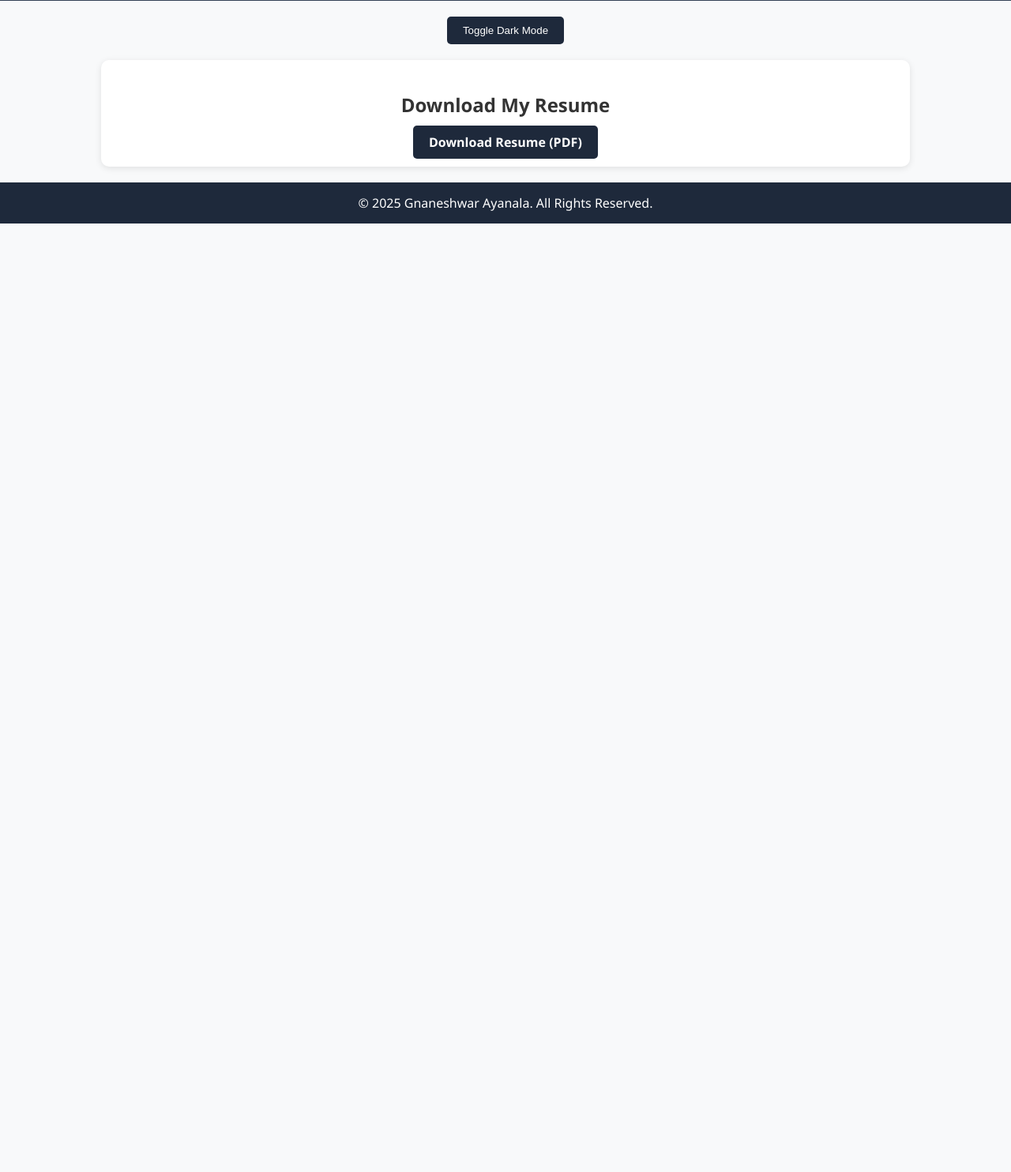
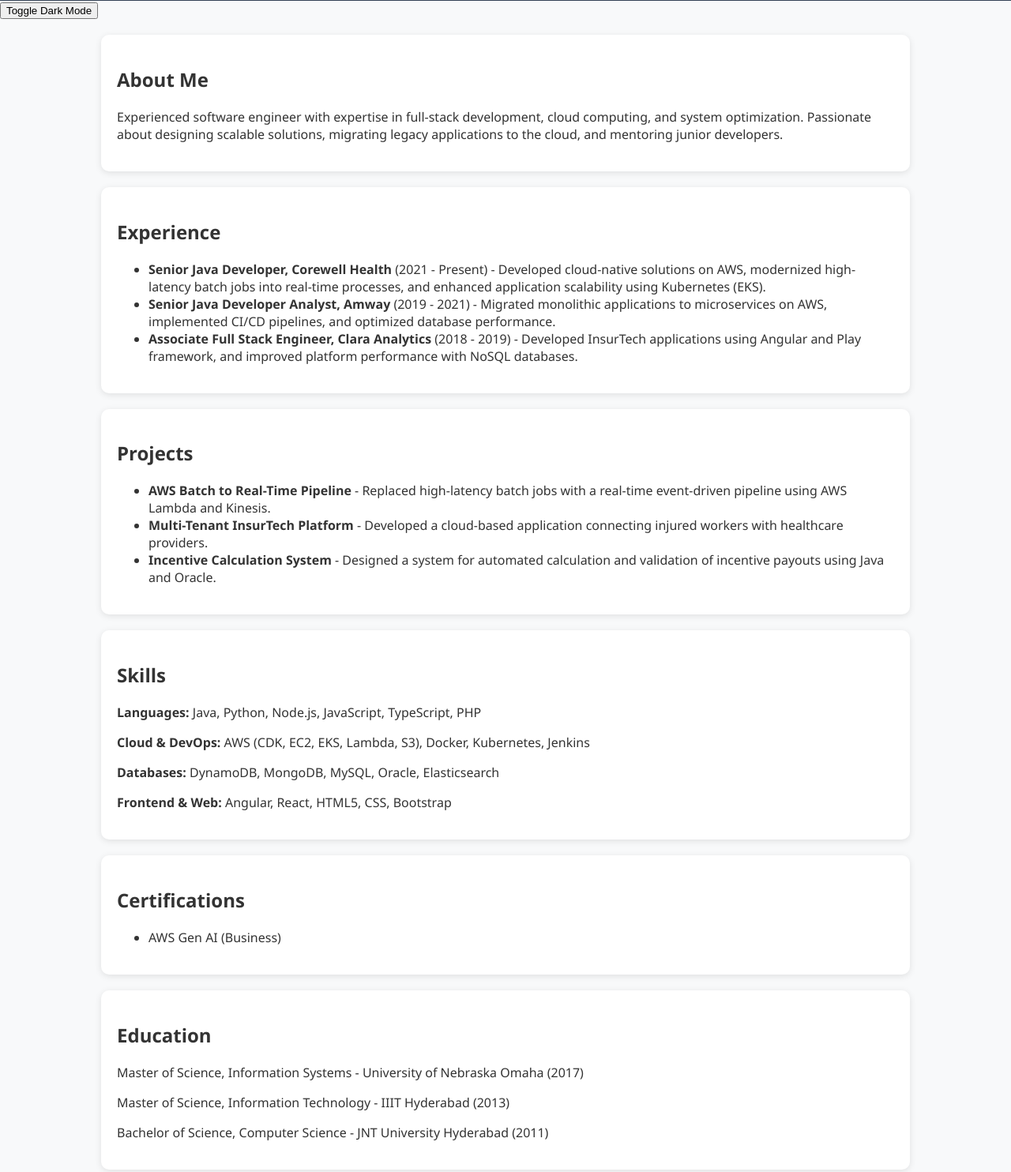
Before and after one commit to Gnaneshwar511/gnaneshwar511.github.io, a plain HTML site: page index.html in a window 1280 px wide. Shown: the part 205-1689 px from the top of the page at 79% size. Before the commit the page ends 800 px from the top, so only its background shows below. Drawn offline with Linux system fonts and the light colour scheme.

Commit message:
sample page4

```diff
--- a/index.html
+++ b/index.html
@@ -71,40 +71,6 @@
     .download-resume a:hover {
       background: #334155;
     }
-    .contact-form input,
-    .contact-form textarea {
-      width: 100%;
-      padding: 10px;
-      margin: 10px 0;
-      border: 1px solid #ccc;
-      border-radius: 5px;
-    }
-    .contact-form button {
-      background: #1e293b;
-      color: white;
-      padding: 10px 20px;
-      border: none;
-      border-radius: 5px;
-      cursor: pointer;
-    }
-    .contact-form button:hover {
-      background: #334155;
-    }
-    .toggle-dark-mode {
-      text-align: center;
-      margin: 20px;
-    }
-    .toggle-dark-mode button {
-      background: #1e293b;
-      color: white;
-      padding: 10px 20px;
-      border: none;
-      border-radius: 5px;
-      cursor: pointer;
-    }
-    .toggle-dark-mode button:hover {
-      background: #334155;
-    }
     footer {
       text-align: center;
       padding: 15px;
@@ -131,9 +97,53 @@
     <button onclick="toggleDarkMode()">Toggle Dark Mode</button>
   </div>
   <div class="container">
+    <section class="section" id="about">
+      <h2>About Me</h2>
+      <p>Experienced software engineer with expertise in full-stack development, cloud computing, and system optimization. Passionate about designing scalable solutions, migrating legacy applications to the cloud, and mentoring junior developers.</p>
+    </section>
+    <section class="section" id="experience">
+      <h2>Experience</h2>
+      <ul>
+        <li><strong>Senior Java Developer, Corewell Health</strong> (2021 - Present) - Developed cloud-native solutions on AWS, modernized high-latency batch jobs into real-time processes, and enhanced application scalability using Kubernetes (EKS).</li>
+        <li><strong>Senior Java Developer Analyst, Amway</strong> (2019 - 2021) - Migrated monolithic applications to microservices on AWS, implemented CI/CD pipelines, and optimized database performance.</li>
+        <li><strong>Associate Full Stack Engineer, Clara Analytics</strong> (2018 - 2019) - Developed InsurTech applications using Angular and Play framework, and improved platform performance with NoSQL databases.</li>
+      </ul>
+    </section>
+    <section class="section" id="projects">
+      <h2>Projects</h2>
+      <ul>
+        <li><strong>AWS Batch to Real-Time Pipeline</strong> - Replaced high-latency batch jobs with a real-time event-driven pipeline using AWS Lambda and Kinesis.</li>
+        <li><strong>Multi-Tenant InsurTech Platform</strong> - Developed a cloud-based application connecting injured workers with healthcare providers.</li>
+        <li><strong>Incentive Calculation System</strong> - Designed a system for automated calculation and validation of incentive payouts using Java and Oracle.</li>
+      </ul>
+    </section>
+    <section class="section" id="skills">
+      <h2>Skills</h2>
+      <p><strong>Languages:</strong> Java, Python, Node.js, JavaScript, TypeScript, PHP</p>
+      <p><strong>Cloud & DevOps:</strong> AWS (CDK, EC2, EKS, Lambda, S3), Docker, Kubernetes, Jenkins</p>
+      <p><strong>Databases:</strong> DynamoDB, MongoDB, MySQL, Oracle, Elasticsearch</p>
+      <p><strong>Frontend & Web:</strong> Angular, React, HTML5, CSS, Bootstrap</p>
+    </section>
+    <section class="section" id="certifications">
+      <h2>Certifications</h2>
+      <ul>
+        <li>AWS Gen AI (Business)</li>
+      </ul>
+    </section>
+    <section class="section" id="education">
+      <h2>Education</h2>
+      <p>Master of Science, Information Systems - University of Nebraska Omaha (2017)</p>
+      <p>Master of Science, Information Technology - IIIT Hyderabad (2013)</p>
+      <p>Bachelor of Science, Computer Science - JNT University Hyderabad (2011)</p>
+    </section>
     <section class="section download-resume">
       <h2>Download My Resume</h2>
       <a href="Ayanala_Resume.pdf" download>Download Resume (PDF)</a>
+    </section>
+    <section class="section" id="contact">
+      <h2>Contact</h2>
+      <p>Email: <a href="mailto:gnaneshwar511@gmail.com">gnaneshwar511@gmail.com</a></p>
+      <p>LinkedIn: <a href="https://www.linkedin.com/in/gnaneshwar-ayanala-49a86321" target="_blank">View Profile</a></p>
     </section>
   </div>
   <footer>
```
